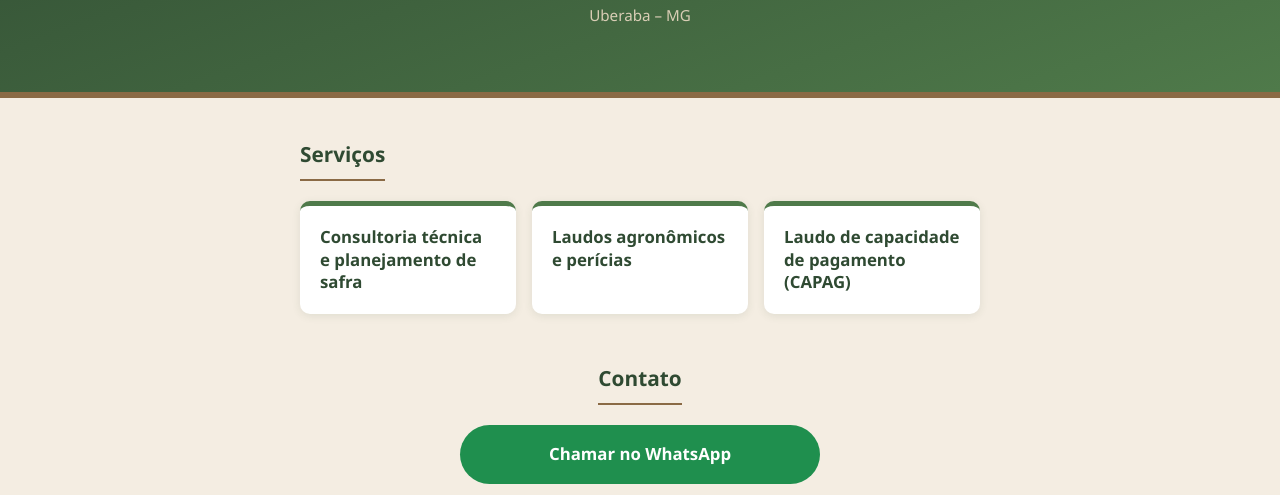
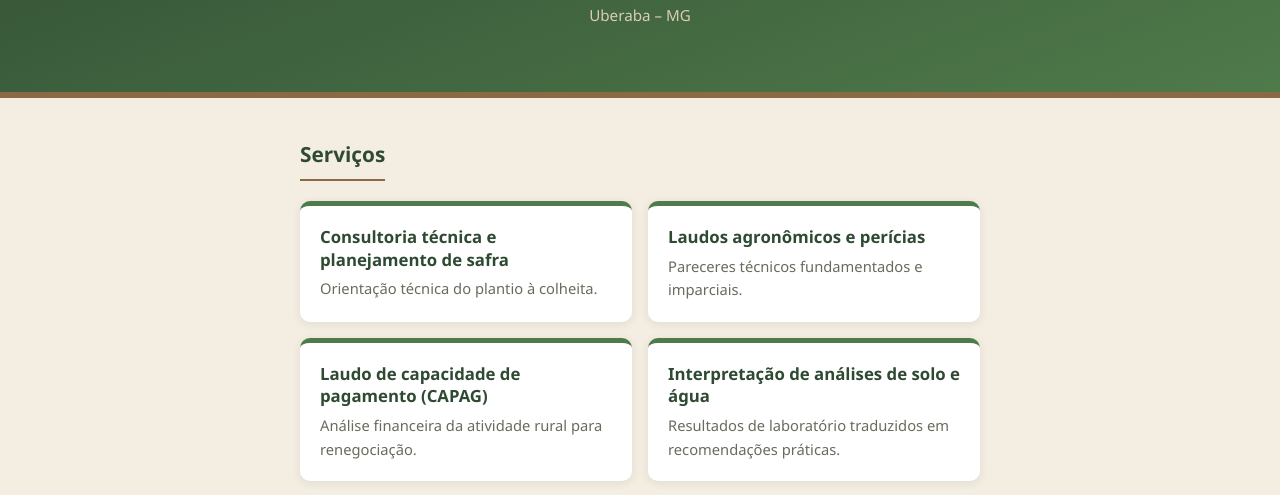
Before and after one commit to lucianonferreira/cartao-visita, a plain HTML site: page index.html in a window 1280 px wide. Shown: the part 246-741 px from the top of the page. Drawn offline with Linux system fonts and the light colour scheme.

Commit message:
feat: adiciona descrições e novo serviço nos cartões
Co-Authored-By: Claude Sonnet 5.5 <noreply@anthropic.com>

```diff
--- a/index.html
+++ b/index.html
@@ -118,9 +118,16 @@
       line-height: 1.35;
     }
 
-    /* Telas maiores (tablet/computador): cartões lado a lado */
+    /* Descrição curta (uma linha) abaixo do título de cada serviço */
+    .card p {
+      margin-top: 6px;
+      font-size: .92rem;
+      color: var(--texto-suave);
+    }
+
+    /* Telas maiores (tablet/computador): cartões em duas colunas (2x2 com quatro serviços) */
     @media (min-width: 640px) {
-      .servicos { grid-template-columns: repeat(3, 1fr); }
+      .servicos { grid-template-columns: repeat(2, 1fr); }
       .card { border-left: 0; border-top: 5px solid var(--verde-medio); }
     }
 
@@ -184,18 +191,25 @@
   </header>
 
   <main class="container">
-    <!-- Serviços oferecidos, em três cartões -->
+    <!-- Serviços oferecidos, em quatro cartões (título + descrição curta) -->
     <section>
       <h2>Serviços</h2>
       <div class="servicos">
         <article class="card">
           <h3>Consultoria técnica e planejamento de safra</h3>
+          <p>Orientação técnica do plantio à colheita.</p>
         </article>
         <article class="card">
           <h3>Laudos agronômicos e perícias</h3>
+          <p>Pareceres técnicos fundamentados e imparciais.</p>
         </article>
         <article class="card">
           <h3>Laudo de capacidade de pagamento (CAPAG)</h3>
+          <p>Análise financeira da atividade rural para renegociação.</p>
+        </article>
+        <article class="card">
+          <h3>Interpretação de análises de solo e água</h3>
+          <p>Resultados de laboratório traduzidos em recomendações práticas.</p>
         </article>
       </div>
     </section>
```
